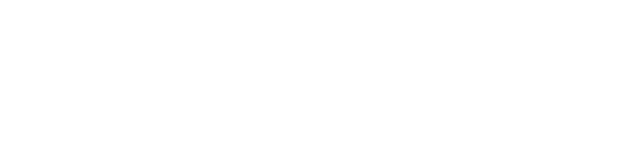
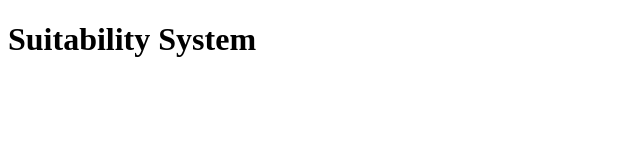
Before and after one commit to Owl-Codium/suitability-system, a website: page public/index.html in a window 1280 px wide. Shown: the whole page, without its empty margins (0-640 px from the left). Drawn offline with Linux system fonts and the light colour scheme.

Commit message:
main: Adding values in index.html

```diff
--- a/public/index.html
+++ b/public/index.html
@@ -8,7 +8,9 @@
 </head>
 
 <body>
-
+  <h1>
+    Suitability System
+  </h1>
 </body>
 
 </html>
```
